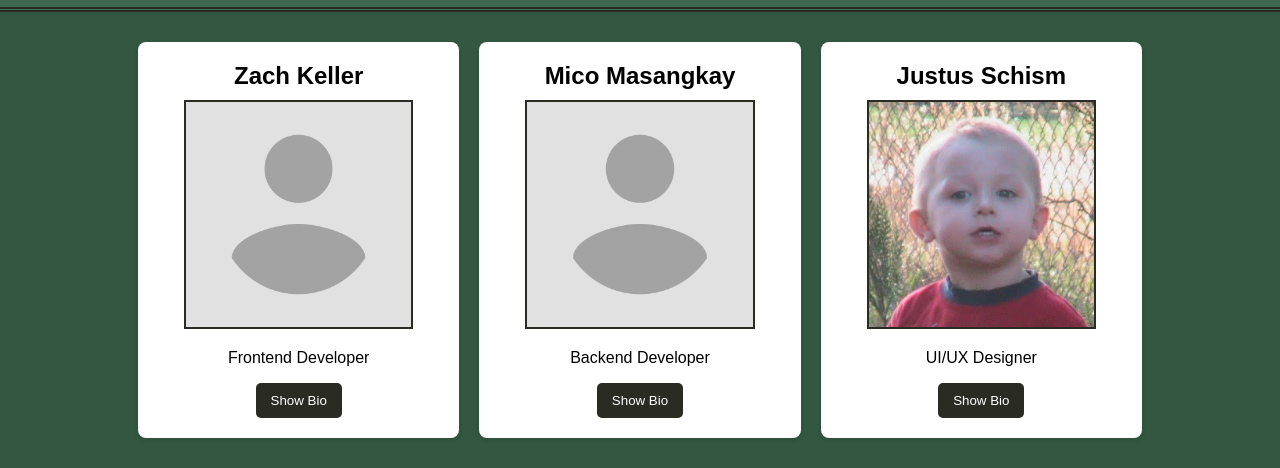
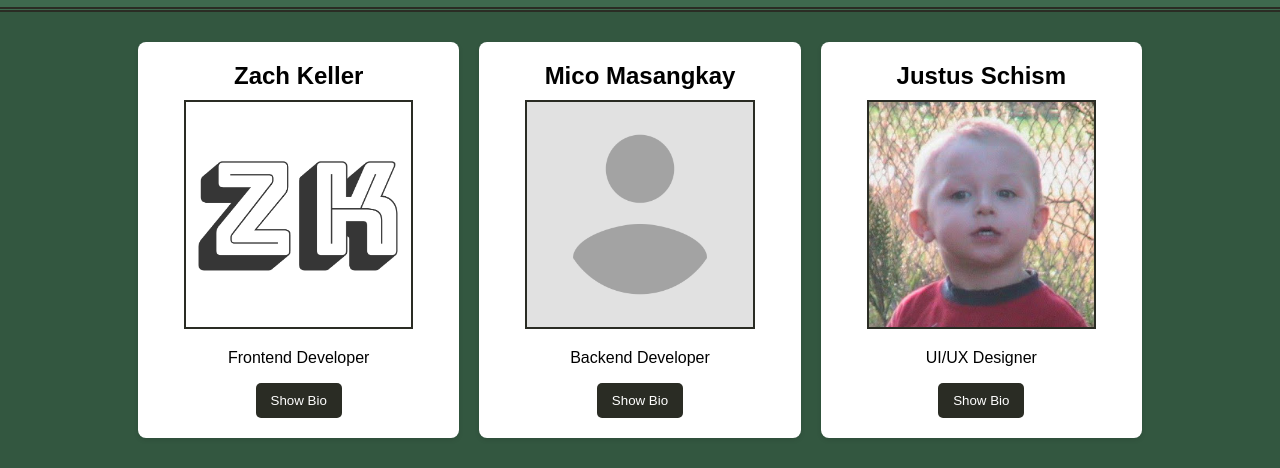
Before and after one commit to zachkel/Group-Webpage, a plain HTML site: page index.html in a window 1280 px wide. Shown: the part 356-824 px from the top of the page. Drawn offline with Linux system fonts and the light colour scheme; a script that the page names is missing.

Commit message:
Replaced placeholder with avatar.

```diff
--- a/index.html
+++ b/index.html
@@ -25,7 +25,7 @@
     <!-- Each card represents an individual team member -->
     <div class="card">
         <h2>Zach Keller</h2>
-        <img src="img/placeholder.png" alt="Justus" class="biopic">
+        <img src="img/zach.png" alt="Zach Avatar" class="biopic">
         <p>Frontend Developer</p>
         <button onclick="toggleBio('bio1')">Show Bio</button>
         <div id="bio1" class="bio" style="display: none;">
```
Also changed, not shown: img/zach.png (added).
